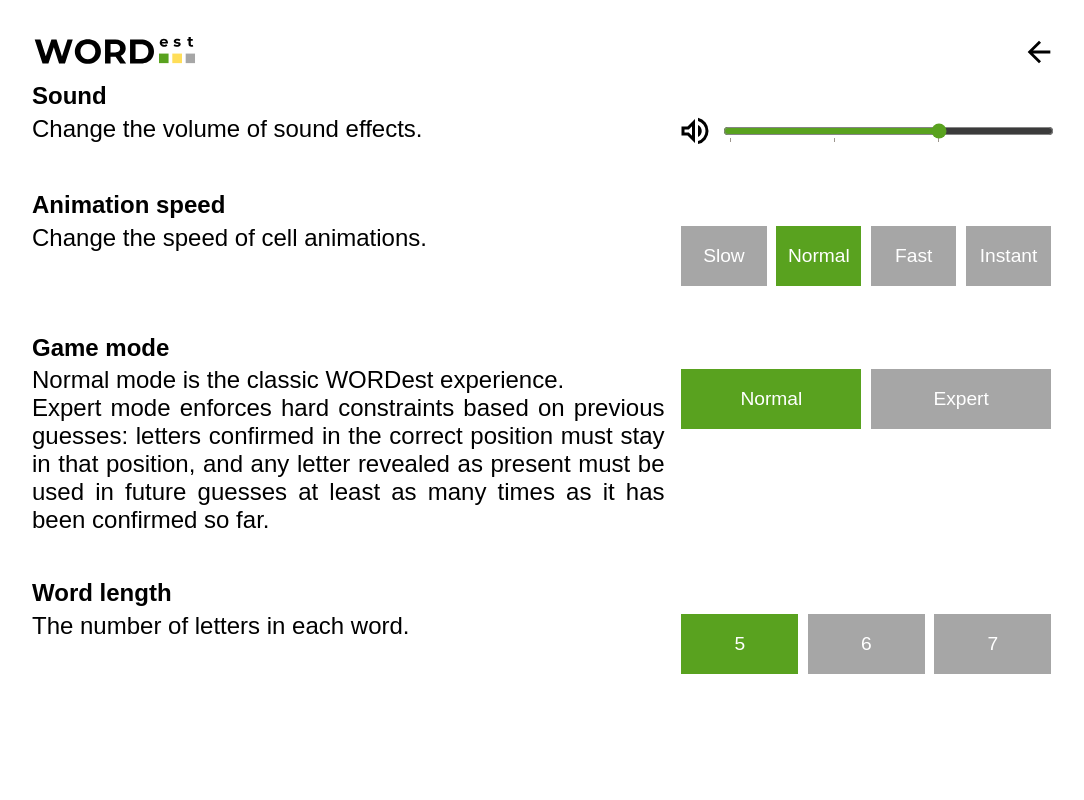
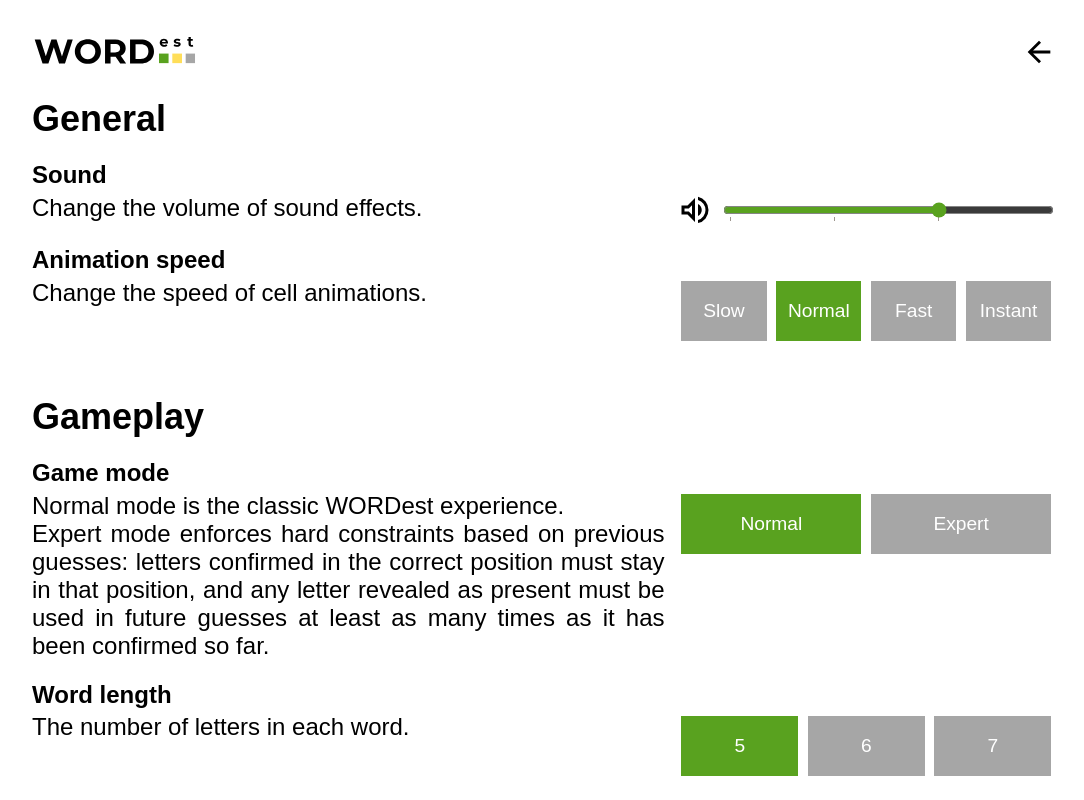
Before and after one commit to phantanhoancuong/wordest, a Next.js app: page /settings in a window 1280 px wide. Shown: the whole page, without its empty margins (96-1180 px from the left). Built offline with nearby package versions, Linux system fonts and the light colour scheme.

Commit message:
feat(settings-page): group settings into sections with titles
- Add semantic settings sections to group related options.
- Add section titles (General, Gameplay) to improve scanability.
- Move the landscape orientation outside the scrollable content.

```diff
--- a/src/app/settings/page.module.css
+++ b/src/app/settings/page.module.css
@@ -4,6 +4,7 @@
   flex-direction: column;
   overflow: hidden;
   padding-top: 3dvh;
+  --item-font-scale: 1;
 }
 
 .app__banner {
@@ -19,11 +20,23 @@
   display: flex;
   flex-direction: column;
   align-items: center;
-  gap: 3%;
+  gap: 4dvh;
+}
 
-  padding-top: 0;
-  padding-bottom: 5dvh;
-  gap: 5dvh;
+.settings-section {
+  width: 100%;
+  display: flex;
+  flex-direction: column;
+  align-items: center;
+  margin-top: 2dvh;
+  gap: 2dvh;
+}
+
+.settings-section__title {
+  width: 80%;
+  margin: calc(var(--item-font-scale) * 0.1rem) 0;
+  font-size: calc(var(--item-font-scale) * 1.5rem);
+  font-weight: bold;
 }
 
 .setting__container {
@@ -52,13 +65,21 @@
 }
 
 @media (min-width: 600px) {
-  .setting__container {
+  .app {
+    --item-font-scale: 1.3;
+  }
+  .setting__container,
+  .settings-section__title {
     width: 80%;
   }
 }
 
 @media (min-width: 1024px) {
-  .setting__container {
+  .app {
+    --item-font-scale: 1.5;
+  }
+  .setting__container,
+  .settings-section__title {
     width: 80%;
   }
 }
--- a/src/app/settings/page.tsx
+++ b/src/app/settings/page.tsx
@@ -104,6 +104,9 @@ export default function SettingsPage() {
       </header>
 
       <div className={styles["app__content"]}>
+        <div className={styles["settings-section"]}>
+          <h1 className={styles["settings-section__title"]}>General</h1>
+
           <div className={styles["setting__container"]}>
             <SettingsItem
               name="Sound"
@@ -155,7 +158,6 @@ export default function SettingsPage() {
               }
             />
           </div>
-
           <div className={styles["setting__container"]}>
             <SettingsItem
               name="Animation speed"
@@ -169,6 +171,10 @@ export default function SettingsPage() {
               }
             />
           </div>
+        </div>
+
+        <div className={styles["settings-section"]}>
+          <h1 className={styles["settings-section__title"]}>Gameplay</h1>
           <div className={styles["setting__container"]}>
             <SettingsItem
               name="Game mode"
@@ -176,11 +182,11 @@ export default function SettingsPage() {
                 <>
                   Normal mode is the classic WORDest experience.
                   <br />
-                Expert mode enforces hard constraints based on previous guesses:
-                letters confirmed in the correct position must stay in that
-                position, and any letter revealed as present must be used in
-                future guesses at least as many times as it has been confirmed
-                so far.
+                  Expert mode enforces hard constraints based on previous
+                  guesses: letters confirmed in the correct position must stay
+                  in that position, and any letter revealed as present must be
+                  used in future guesses at least as many times as it has been
+                  confirmed so far.
                 </>
               }
               control={
@@ -206,6 +212,7 @@ export default function SettingsPage() {
             />
           </div>
         </div>
+      </div>
       <div className={styles["landscape-warning"]}>
         The game doesn't fit on your screen in this orientation.
         <br />
```
Lines whose indentation alone changed are shown as unchanged.
